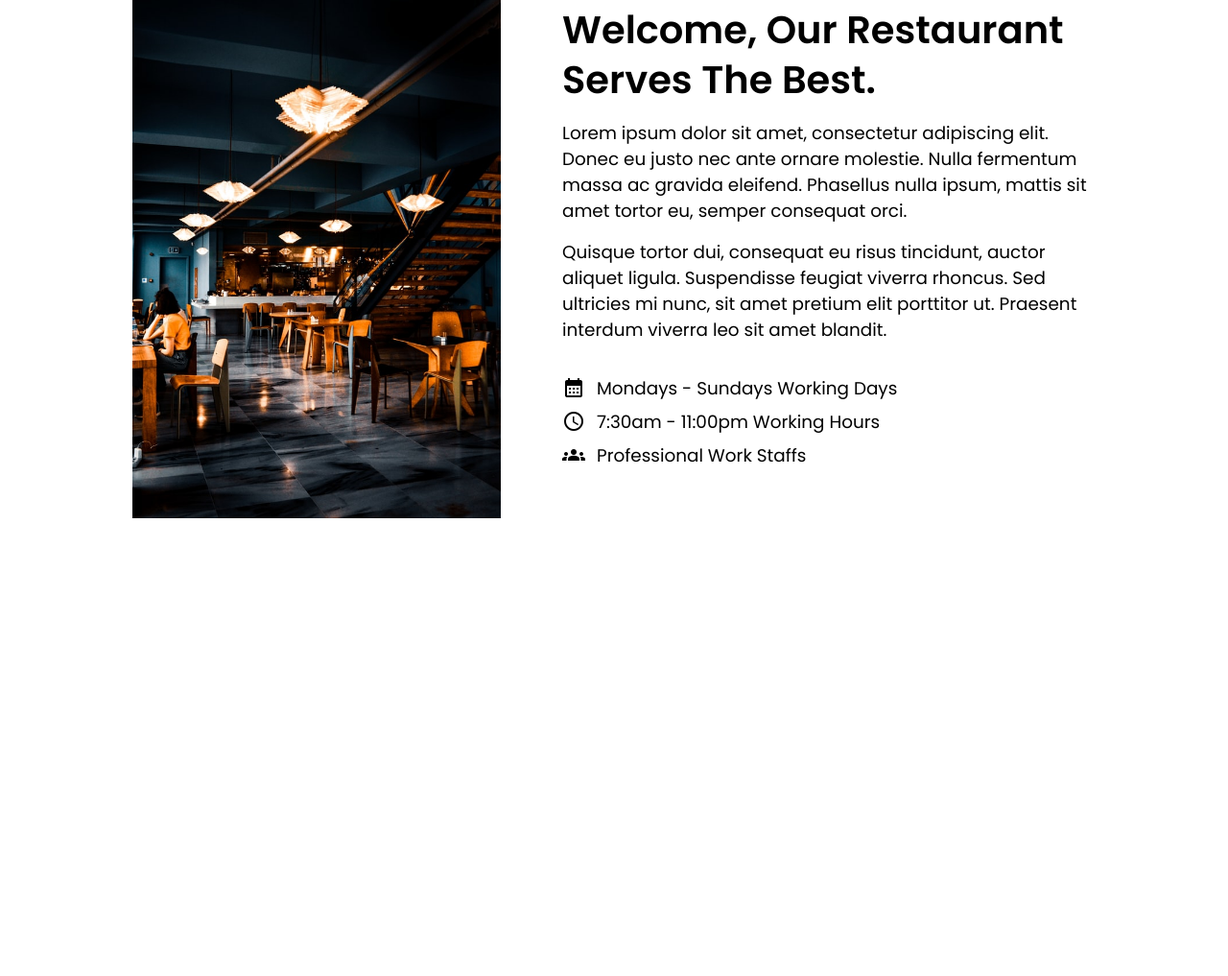
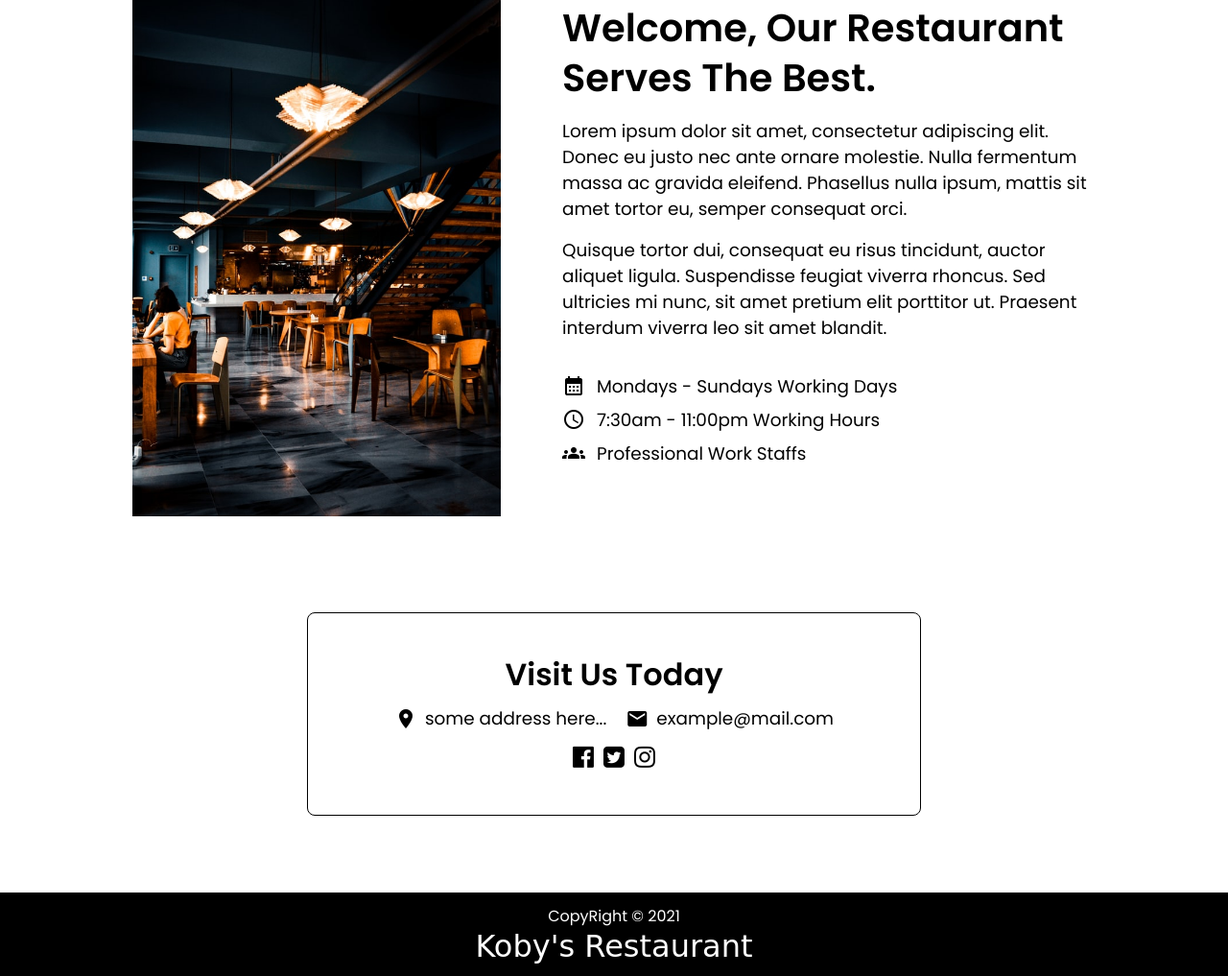
Before and after one commit to mark-akom/restaurant, a website built with webpack: page dist/index.html in a window 1280 px wide. Shown: the part 188-1205 px from the top of the page at 96% size. Before the commit the page ends 828 px from the top, so only its background shows below. Built offline with nearby package versions, Linux system fonts and the light colour scheme; a web font is replaced by a local one.

Commit message:
added a footer to page and also styled it. Now working of the js files for building the page with js and webpack.

```diff
--- a/src/home-styles.css
+++ b/src/home-styles.css
@@ -17,12 +17,14 @@ ul {
     list-style: none;
 }
 
+
 /* styling of the navigation bar */
 
 .logo-text {
     font-family: 'Yuji Hentaigana Akebono', cursive;
     font-weight: 400;
     font-size: 2em;
+    color: white;
 }
 
 .nav-links {
@@ -34,14 +36,16 @@ ul {
 .nav-links li {
     font-size: 1.1em;
     font-weight: 400;
+    color: white;
+    cursor: pointer;
 }
 
 .top-navbar {
     display: flex;
     justify-content: space-between;
-    border: 1px solid brown;
     align-items: center;
     padding: 4px 108px;
+    background-color: black;
 }
 
 /* styling of the intro section */
@@ -94,3 +98,55 @@ ul {
     gap: 12px;
     padding-bottom: 8px;
 }
+
+/* styling of the contact section */
+
+.contact {
+    border: 1px solid;
+    padding: 40px 0;
+    display: flex;
+    flex-direction: column;
+    align-items: center;
+    gap: 8px;
+    width: 50%;
+    margin: auto;
+    border-radius: 8px;
+}
+
+.contact h2 {
+    font-weight: 600;
+    font-size: 2em;
+}
+
+.contact-list {
+    display: flex;
+    gap: 20px;
+}
+
+.contact-list p {
+    display: flex;
+    align-items: center;
+    gap: 8px;
+    font-size: 1.15em;
+}
+
+.social {
+    display: flex;
+    gap: 10px;
+}
+
+.social a {
+    display: block;
+    color: black;
+    font-size: 1.6em;
+}
+
+/* styling of the footer section */
+
+.footer {
+    text-align: center;
+    padding: 12px 0;
+    margin-top: 80px;
+    background-color: black;
+    color: white;
+}
```
Also changed, not shown: dist/index.html, src/home.js (added).
